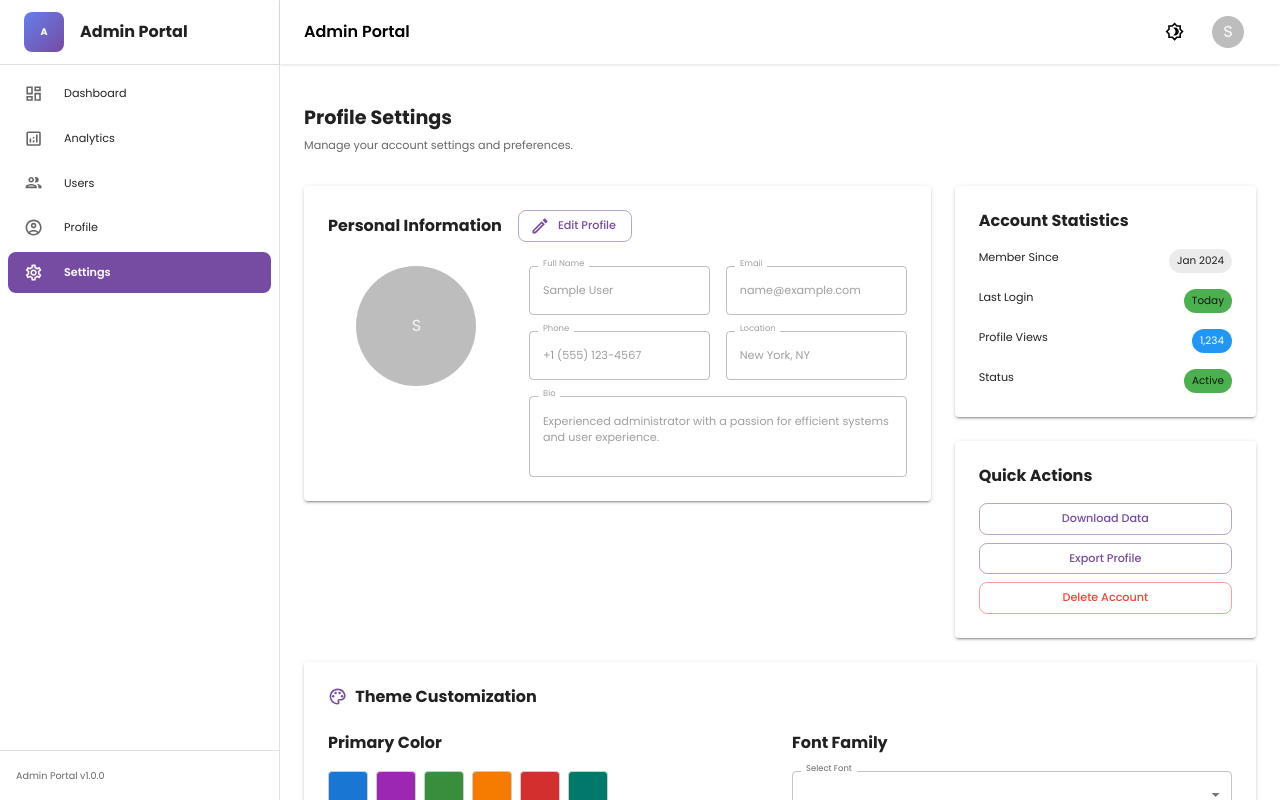
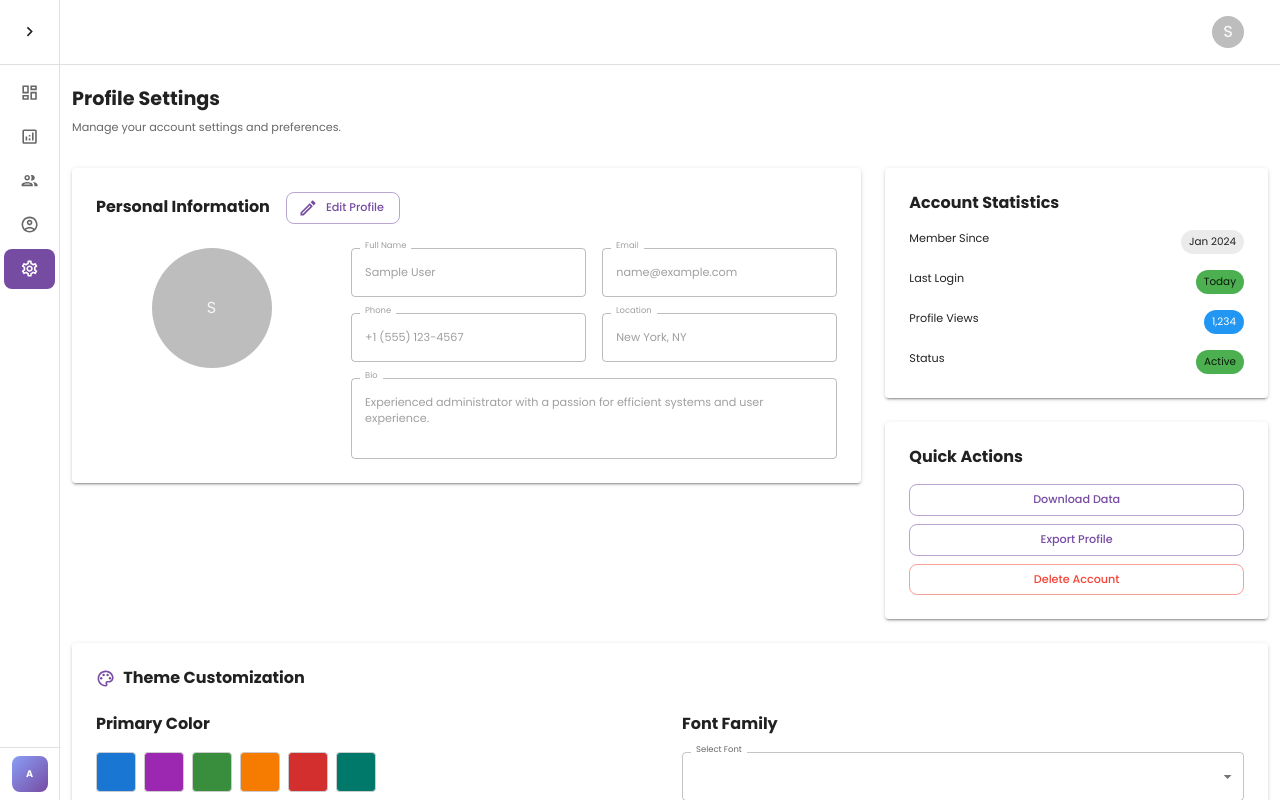
Before and after one commit to najanadhirahh/reactjs-vite-base, a React (Vite) app: page /settings in a window 1280 px wide. Built offline with nearby package versions, Linux system fonts and the light colour scheme; sample sign-in values are in the browser's storage.

Commit message:
feat: enhance appbar, sidebar

```diff
--- a/src/components/AppBar.jsx
+++ b/src/components/AppBar.jsx
@@ -16,6 +16,7 @@ import {
   FormControlLabel,
   Box,
   Divider,
+  useTheme,
 } from '@mui/material';
 import {
   MenuOutlined,
@@ -24,8 +25,9 @@ import {
   Brightness4Outlined,
   Brightness7Outlined,
 } from '@mui/icons-material';
+import { Menu as MenuIcon } from '@mui/icons-material';
 
-const AppBar = ({ drawerWidth, handleDrawerToggle, isMobile }) => {
+const AppBar = ({ drawerWidth,collapsed,collapsedWidth, handleDrawerToggle, isMobile }) => {
   const { user, logout } = useAuth();
   const { mode, toggleColorMode } = useCustomTheme();
   const navigate = useNavigate();
@@ -62,14 +64,25 @@ const AppBar = ({ drawerWidth, handleDrawerToggle, isMobile }) => {
         return 'Admin Portal';
     }
   };
+  const theme = useTheme();
 
   return (
     <MuiAppBar
       position="fixed"
       sx={{
-        width: { md: `calc(100% - ${drawerWidth}px)` },
-        ml: { md: `${drawerWidth}px` },
-        zIndex: (theme) => theme.zIndex.drawer + 1,
+        width: {
+          md: `calc(100% - ${collapsed ? collapsedWidth : drawerWidth}px)`
+        },
+        ml: { md: collapsed ? collapsedWidth : drawerWidth },
+        transition: theme.transitions.create(['width', 'margin'], {
+          easing: theme.transitions.easing.sharp,
+          duration: theme.transitions.duration.enteringScreen,
+        }),
+        backgroundColor: 'background.paper',
+        color: 'text.primary',
+        borderBottom: '1px solid',
+        borderColor: 'divider',
+        boxShadow: 'none',
       }}
     >
       <Toolbar>
@@ -81,18 +94,36 @@ const AppBar = ({ drawerWidth, handleDrawerToggle, isMobile }) => {
             onClick={handleDrawerToggle}
             sx={{ mr: 2 }}
           >
+            <MenuIcon />
+          </IconButton>
+        )}
+
+        {/* <Box sx={{ flexGrow: 1 }}>
+          <Typography variant="h6" noWrap>
+            Dashboard
+          </Typography>
+        </Box> */}
+      {/* <Toolbar> */}
+        {/* {isMobile && (
+          <IconButton
+            color="inherit"
+            aria-label="open drawer"
+            edge="start"
+            onClick={handleDrawerToggle}
+            sx={{ mr: 2 }}
+          >
             <MenuOutlined />
           </IconButton>
         )}
+         */}
+        {/* <Typography variant="subtitle" noWrap component="div" sx={{ flexGrow: 1, display: 'block' }}>
+          {getPageTitle()}
+        </Typography> */}
 
-        <Typography variant="subtitle" noWrap component="div" sx={{ flexGrow: 1, display: 'block' }}>
-          {getPageTitle()}
-        </Typography>
-
-        <Box sx={{ display: 'flex', alignItems: 'center', gap: 1 }}>
-          <IconButton color="inherit" onClick={toggleColorMode}>
+        <Box sx={{ display: 'flex', alignItems: 'center', justifyContent:'flex-end', gap: 1, width: '100%' }}>
+          {/* <IconButton color="inherit" onClick={toggleColorMode}>
             {mode === 'dark' ? <Brightness7Outlined /> : <Brightness4Outlined />}
-          </IconButton>
+          </IconButton> */}
 
           <IconButton
             size="large"
--- a/src/components/DataTable.jsx
+++ b/src/components/DataTable.jsx
@@ -144,6 +144,13 @@ const DataTable = ({
                     '& .MuiDataGrid-cell:focus': {
                         outline: 'none',
                     },
+                    '& .MuiDataGrid-columnHeaders': {
+                        backgroundColor: '#b4b4b4ff',
+                        borderBottom: '1px solid #e0e0e0',
+                    },
+                    '& .MuiDataGrid-columnHeader': {
+                        backgroundColor: '#b4b4b4ff',
+                    },
                 }}
             />
         </Box>
--- a/src/components/Sidebar.jsx
+++ b/src/components/Sidebar.jsx
@@ -12,6 +12,7 @@ import {
   Box,
   Divider,
   Toolbar,
+  IconButton,
 } from '@mui/material';
 import {
   DashboardOutlined,
@@ -20,6 +21,8 @@ import {
   AnalyticsOutlined,
   PeopleOutlined,
   LockOutlined,
+  ChevronRight,
+  ChevronLeft,
 } from '@mui/icons-material';
 
 const menuItems = [
@@ -52,8 +55,15 @@ const menuItems = [
   },
 ];
 
-const Sidebar = ({ drawerWidth, mobileOpen, handleDrawerToggle, isMobile }) => {
-  const { user } = useAuth();
+const Sidebar = ({
+  drawerWidth,
+  collapsedWidth,
+  mobileOpen,
+  collapsed,
+  handleDrawerToggle,
+  handleCollapseToggle,
+  isMobile
+}) => {
   const navigate = useNavigate();
   const location = useLocation();
 
@@ -64,46 +74,140 @@ const Sidebar = ({ drawerWidth, mobileOpen, handleDrawerToggle, isMobile }) => {
     }
   };
 
-  const drawer = (
+  // Drawer content for collapsed state
+  const collapsedDrawer = (
     <Box sx={{ height: '100%', display: 'flex', flexDirection: 'column' }}>
-      <Toolbar>
+      <Toolbar sx={{
+        justifyContent: 'center',
+        minHeight: '64px !important',
+        px: 0
+      }}>
+        <IconButton
+          onClick={handleCollapseToggle}
+          color="inherit"
+          size="small"
+        >
+          <ChevronRight />
+        </IconButton>
+      </Toolbar>
+
+      <Divider />
+
+      <List sx={{ flexGrow: 1, px: 0.5 }}>
+        {menuItems.map((item) => (
+          <ListItem key={item.text} disablePadding sx={{
+            mb: 0.5,
+            display: 'flex',
+            justifyContent: 'center'
+          }}>
+            <ListItemButton
+              onClick={() => handleNavigation(item.path)}
+              selected={location.pathname === item.path}
+              sx={{
+                borderRadius: 2,
+                width: 40,
+                height: 40,
+                minHeight: 40,
+                justifyContent: 'center',
+                p: 0,
+                '&.Mui-selected': {
+                  backgroundColor: 'primary.main',
+                  color: 'primary.contrastText',
+                  '&:hover': {
+                    backgroundColor: 'primary.dark',
+                  },
+                },
+                '&:hover': {
+                  backgroundColor: 'action.hover',
+                },
+              }}
+            >
+              <ListItemIcon
+                sx={{
+                  minWidth: 'auto',
+                  color: location.pathname === item.path ? 'inherit' : 'text.secondary',
+                  justifyContent: 'center',
+                  margin: 0,
+                }}
+              >
+                {item.icon}
+              </ListItemIcon>
+            </ListItemButton>
+          </ListItem>
+        ))}
+      </List>
+
+      <Divider />
+
+      <Box sx={{ p: 1, display: 'flex', justifyContent: 'center' }}>
+        <Box
+          sx={{
+            width: 36,
+            height: 36,
+            borderRadius: 2,
+            background: (theme) =>
+              `linear-gradient(135deg, ${theme.palette.secondary.light} 0%, ${theme.palette.primary.main} 100%)`,
+            display: 'flex',
+            alignItems: 'center',
+            justifyContent: 'center',
+          }}
+        >
+          <Typography variant="caption" color="white" fontWeight="bold">
+            A
+          </Typography>
+        </Box>
+      </Box>
+    </Box>
+  );
+
+  // Drawer content for expanded state
+  const expandedDrawer = (
+    <Box sx={{ height: '100%', display: 'flex', flexDirection: 'column' }}>
+      <Toolbar sx={{
+        justifyContent: 'space-between',
+        minHeight: '64px !important',
+        px: 2
+      }}>
         <Box sx={{ display: 'flex', alignItems: 'center', gap: 2 }}>
           <Box
             sx={{
               width: 40,
               height: 40,
               borderRadius: 2,
-              background: 'linear-gradient(135deg, #667eea 0%, #764ba2 100%)',
+              background: (theme) => theme.palette.primary.main,
               display: 'flex',
               alignItems: 'center',
               justifyContent: 'center',
             }}
           >
-            <Typography variant="text" color="white" fontWeight="bold" sx={{ display: 'block' }}>
+            <Typography variant="body2" color="white" fontWeight="bold">
               A
             </Typography>
           </Box>
-          <Typography variant="subtitle" noWrap component="div" fontWeight="bold" sx={{ display: 'block' }}>
+          <Typography variant="subtitle1" noWrap fontWeight="bold">
             Admin Portal
           </Typography>
         </Box>
+        <IconButton
+          onClick={handleCollapseToggle}
+          size="small"
+          sx={{ ml: 1 }}
+        >
+          <ChevronLeft />
+        </IconButton>
       </Toolbar>
 
       <Divider />
 
-      <List sx={{ flexGrow: 1, px: 1 }}>
-        {menuItems.map((item) => {
-          const isAllowed = !item.allowedRoles || (user && item.allowedRoles.includes(user.role));
-
-          return (
+      <List sx={{ flexGrow: 1, px: 1.5 }}>
+        {menuItems.map((item) => (
           <ListItem key={item.text} disablePadding sx={{ mb: 0.5 }}>
             <ListItemButton
-                onClick={() => isAllowed && handleNavigation(item.path)}
+              onClick={() => handleNavigation(item.path)}
               selected={location.pathname === item.path}
-                disabled={!isAllowed}
               sx={{
                 borderRadius: 2,
-                  opacity: isAllowed ? 1 : 0.6,
+                py: 1.25,
                 '&.Mui-selected': {
                   backgroundColor: 'primary.main',
                   color: 'primary.contrastText',
@@ -115,8 +219,7 @@ const Sidebar = ({ drawerWidth, mobileOpen, handleDrawerToggle, isMobile }) => {
                   },
                 },
                 '&:hover': {
-                    backgroundColor: isAllowed ? 'action.hover' : 'transparent',
-                    cursor: isAllowed ? 'pointer' : 'not-allowed',
+                  backgroundColor: 'action.hover',
                 },
               }}
             >
@@ -126,25 +229,25 @@ const Sidebar = ({ drawerWidth, mobileOpen, handleDrawerToggle, isMobile }) => {
                   color: location.pathname === item.path ? 'inherit' : 'text.secondary',
                 }}
               >
-                  {isAllowed ? item.icon : <LockOutlined />}
+                {item.icon}
               </ListItemIcon>
               <ListItemText
                 primary={item.text}
                 primaryTypographyProps={{
                   fontWeight: location.pathname === item.path ? 600 : 400,
+                  fontSize: '0.875rem',
                 }}
               />
             </ListItemButton>
           </ListItem>
-          );
-        })}
+        ))}
       </List>
 
       <Divider />
 
       <Box sx={{ p: 2 }}>
-        <Typography variant="text" color="text.secondary">
-          Admin Portal v1.0.0
+        <Typography variant="caption" color="text.secondary">
+          v1.0.0
         </Typography>
       </Box>
     </Box>
@@ -153,7 +256,12 @@ const Sidebar = ({ drawerWidth, mobileOpen, handleDrawerToggle, isMobile }) => {
   return (
     <Box
       component="nav"
-      sx={{ width: { md: drawerWidth }, flexShrink: { md: 0 } }}
+      sx={{
+        width: {
+          md: collapsed ? collapsedWidth : drawerWidth
+        },
+        flexShrink: { md: 0 },
+      }}
     >
       {/* Mobile drawer */}
       <Drawer
@@ -161,7 +269,7 @@ const Sidebar = ({ drawerWidth, mobileOpen, handleDrawerToggle, isMobile }) => {
         open={mobileOpen}
         onClose={handleDrawerToggle}
         ModalProps={{
-          keepMounted: true, // Better open performance on mobile.
+          keepMounted: true,
         }}
         sx={{
           display: { xs: 'block', md: 'none' },
@@ -171,7 +279,7 @@ const Sidebar = ({ drawerWidth, mobileOpen, handleDrawerToggle, isMobile }) => {
           },
         }}
       >
-        {drawer}
+        {expandedDrawer}
       </Drawer>
 
       {/* Desktop drawer */}
@@ -181,12 +289,19 @@ const Sidebar = ({ drawerWidth, mobileOpen, handleDrawerToggle, isMobile }) => {
           display: { xs: 'none', md: 'block' },
           '& .MuiDrawer-paper': {
             boxSizing: 'border-box',
-            width: drawerWidth,
+            width: collapsed ? collapsedWidth : drawerWidth,
+            overflowX: 'hidden',
+            transition: (theme) => theme.transitions.create('width', {
+              easing: theme.transitions.easing.sharp,
+              duration: theme.transitions.duration.enteringScreen,
+            }),
+            borderRight: '1px solid',
+            borderColor: 'divider',
           },
         }}
         open
       >
-        {drawer}
+        {collapsed ? collapsedDrawer : expandedDrawer}
       </Drawer>
     </Box>
   );
--- a/src/components/layouts/Layout.jsx
+++ b/src/components/layouts/Layout.jsx
@@ -8,25 +8,36 @@ const Layout = () => {
   const theme = useTheme();
   const isMobile = useMediaQuery(theme.breakpoints.down('md'));
   const [mobileOpen, setMobileOpen] = useState(false);
+  const [collapsed, setCollapsed] = useState(true);
 
   const handleDrawerToggle = () => {
     setMobileOpen(!mobileOpen);
   };
 
-  const drawerWidth = 280;
+  const handleCollapseToggle = () => {
+    setCollapsed(!collapsed);
+  };
+
+  const drawerWidth = 240;
+  const collapsedWidth = 60;
 
   return (
     <Box sx={{ display: 'flex', height: '100vh' }}>
       <AppBar
         drawerWidth={drawerWidth}
+        collapsed={collapsed}
+        collapsedWidth={collapsedWidth}
         handleDrawerToggle={handleDrawerToggle}
         isMobile={isMobile}
       />
 
       <Sidebar
         drawerWidth={drawerWidth}
+        collapsedWidth={collapsedWidth}
         mobileOpen={mobileOpen}
+        collapsed={collapsed}
         handleDrawerToggle={handleDrawerToggle}
+        handleCollapseToggle={handleCollapseToggle}
         isMobile={isMobile}
       />
 
@@ -34,24 +45,39 @@ const Layout = () => {
         component="main"
         sx={{
           flexGrow: 1,
-          width: { md: `calc(100% - ${drawerWidth}px)` },
-          height: '100vh',
+          width: {
+            xs: '100%',
+            md: `calc(100% - ${collapsed ? collapsedWidth : drawerWidth}px)`
+          },
+          // height: '100vh',
           overflow: 'hidden',
           display: 'flex',
           flexDirection: 'column',
+          transition: theme.transitions.create(['width', 'margin'], {
+            easing: theme.transitions.easing.sharp,
+            duration: theme.transitions.duration.enteringScreen,
+          }),
         }}
       >
         {/* Spacer for AppBar */}
-        <Box sx={{ height: 68 }} />
+        <Box sx={{ height: 70 }} backgroundColor='#fff'
+        />
 
         {/* Scrollable content area */}
         <Box
+          backgroundColor='#fff'
           sx={{
             flexGrow: 1,
             overflow: 'auto',
-            p: 3,
-            // mt: 5,
-            backgroundColor: 'white',
+            // pt: 3,
+            px: { xs: 2, md: 1, lg: 1.5 },
+            "&::-webkit-scrollbar": {
+              display: "none",
+            },
+            transition: theme.transitions.create('padding', {
+              easing: theme.transitions.easing.sharp,
+              duration: theme.transitions.duration.enteringScreen,
+            }),
           }}
         >
           <Outlet />
```
Lines whose indentation alone changed are shown as unchanged.
